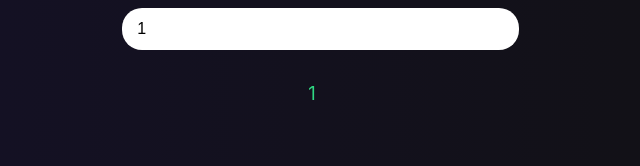
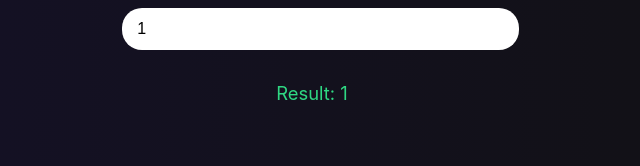
Before and after one commit to free3et/calculator, a React (Vite) app: page / in a window 1280 px wide. Shown: the part 463-629 px from the top of the page, without its empty margins (328-968 px from the left). Built offline with nearby package versions, Linux system fonts and the light colour scheme; the HTML template or start-up script is replaced by a standard one.

Commit message:
Add Result phrase

```diff
--- a/src/Result/Result.jsx
+++ b/src/Result/Result.jsx
@@ -15,7 +15,9 @@ export const Result = ({ result, number1, number2 }) => {
 
   return (
     <>
-      <div className="result">{result !== "Infinity" ? result : " "}</div>
+      <div className="result">
+        Result: {result !== "Infinity" ? result : " "}
+      </div>
     </>
   );
 };
```
